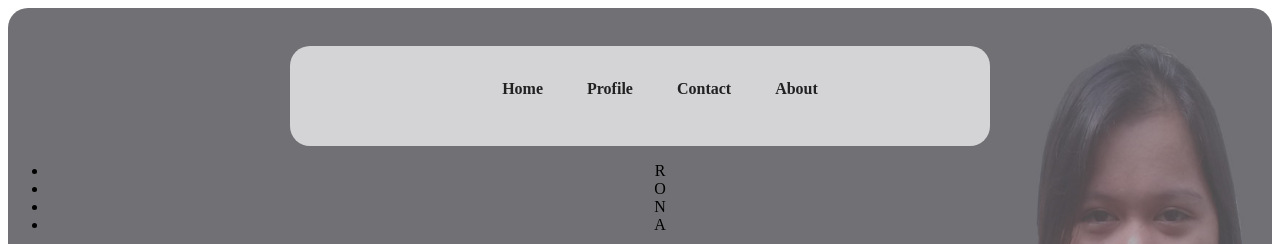
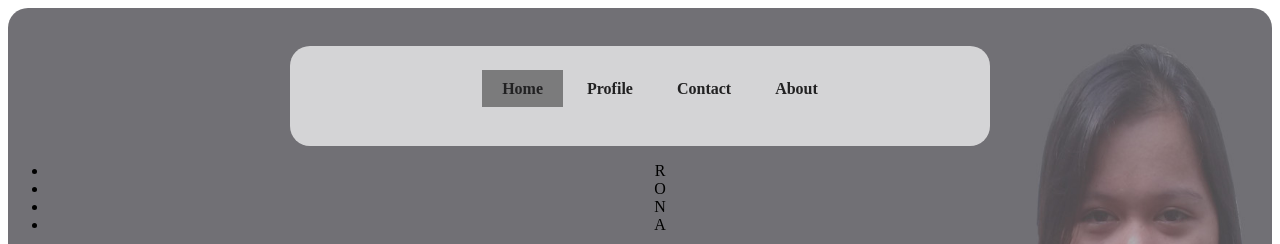
Before and after one commit to ronalicera/LICERA_Rona_PersonalWebsite, a plain HTML site: page index.html in a window 1280 px wide. In both pictures the pointer is over the item "Home". Shown: the top 244 px of the page. Drawn offline with Linux system fonts and the light colour scheme.

Commit message:
Hovering the links in the navigation bar

```diff
--- a/style.css
+++ b/style.css
@@ -33,3 +33,7 @@ body{
     text-decoration: none;
     padding: 10px;
 }
+#nav_wrapper ul li:hover{
+    background:grey;
+    transition: all 0.45s;
+}
```
